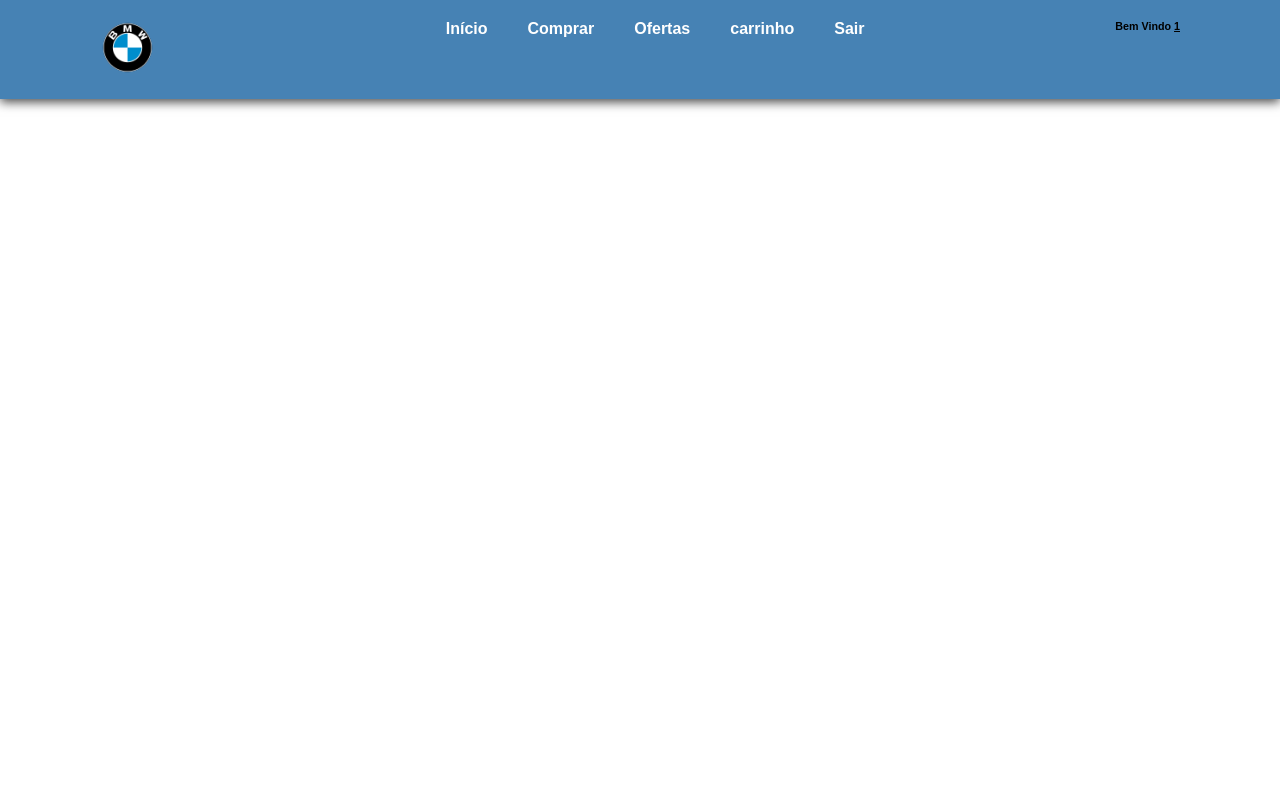
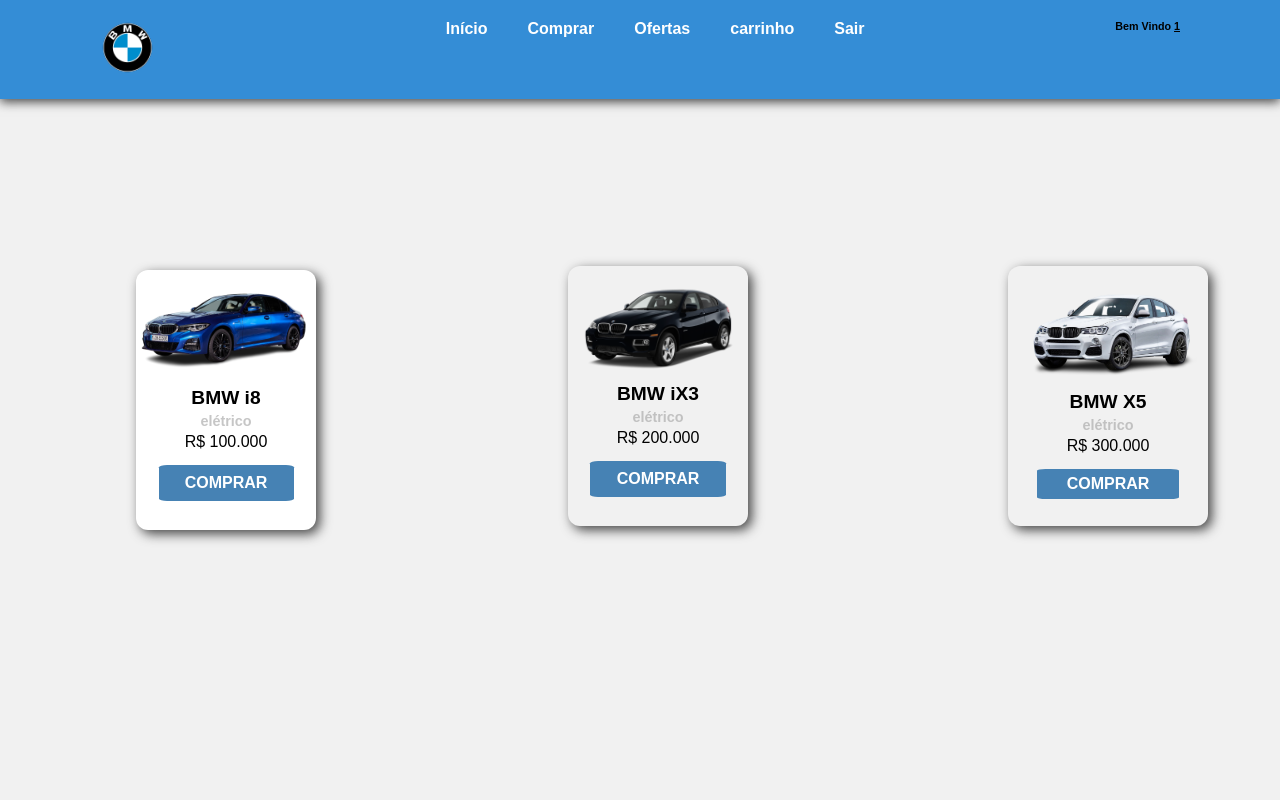
Before and after one commit to Rycksz/BMW---WEB-SITE, a PHP site: page /conta_usuario.php in a window 1280 px wide. Run offline with PHP 8.4, Linux system fonts and the light colour scheme; a user stored in the database is signed in.

Commit message:
adicionado os cards

```diff
--- a/api/conta_usuario.php
+++ b/api/conta_usuario.php
@@ -51,13 +51,62 @@
                     <li><a href="#">carrinho</a></li>
                     <li><a href="sair.php">Sair</a></li>
                 </ul>
+
             </div>
 
             <?php
 
-             echo "<h6>Bem Vindo <u>$logado</u></h6>";
+          echo "<h6>Bem Vindo <u>$logado</u></h6>";
 
 
-            ?>
+              ?>
+
+</header>
+<!--
+     <div class="content">
+            <div class="textbox">
+                <h2>ESCOLHA SUA BMW</h2>
+            </div> -->
+
+       <div class="card">
+        <div>
+            <h1>BMW i8</h1>
+            <h2>elétrico</h2>
+            <span>R$ 100.000</span>
+            <button> COMPRAR </button>
+        </div>
+
+        <div class="card2">
+        <div>
+            <h1>BMW iX3</h1>
+            <h2>elétrico</h2>
+            <span>R$ 200.000</span>
+            <button> COMPRAR </button>
+        </div>
+
+        <div class="card3">
+        <div>
+            <h1>BMW X5</h1>
+            <h2>elétrico</h2>
+            <span>R$ 300.000</span>
+            <button> COMPRAR </button>
+        </div>
+
+        <div class="imgbox">
+                <img src="img/bmw01.png"  class="bmw01">
+            </div>
+
+            <div class="img2">
+                <img src="img/bmw2.png"  class="bmw02">
+            </div>
+
+            <div class="img3">
+                <img src="img/bmw3.png"  class="bmw03">
+            </div>
+       </div>
+
+
+
+
 </body>
 </html>
--- a/api/style-sistema.css
+++ b/api/style-sistema.css
@@ -5,8 +5,8 @@
     margin: 0;
     padding: 0;
     box-sizing: border-box;
+    background: #348dd6;
     font-family: 'Poppins', sans-serif;
-    background: #4682B4;
 }
 
 section{
@@ -17,7 +17,7 @@
     display: flex;
     justify-content: space-between;
     align-items: center;
-    background:#ffffff;
+    background:#f1f1f1;
     transition: 0.5s;
 }
 
@@ -172,8 +142,203 @@
 
 .thumb li img {
     max-width: 90px;
+}   */
+
+
+.card{
+background-color: #ffffff;
+width: 180px;
+height: 260px;
+margin-left: 10%;
+border-radius: 12px;
+box-shadow: 4px 4px 12px #464646;
+
+
+}
+.card div{
+    display: flex;
+    background: none;
+    flex-direction: column;
+    justify-content: center;
+    align-items: center;
+    gap: 4px;
+    height: 130%;
 }
 
+.card h1{
+    font-size: 1.2rem;
+    background: none;
+    margin-top: 10px;
+}
+
+.card h2{
+    font-size: .9rem;
+    background: none;
+    color: #aaaa;
+}
+
+.card span{
+    background: none;
+}
+
+.card button {
+    background-color: #4682B4;
+    height: 36px;
+    border: none;
+    padding: 4px;
+    width: 75%;
+    color: #fff;
+    font-size: 1rem;
+    font-weight: bold;
+    border-radius: 6%;
+    cursor: pointer;
+    margin-top: 10px;
+
+
+}
+
+.card2{
+    background-color: #ffffff;
+    width: 180px;
+    height: 260px;
+    max-height: 260px;
+    margin-left: 240%;
+    margin-top: -190%;
+    border-radius: 12px;
+    box-shadow: 4px 4px 12px #464646;
+
+
+    }
+
+    .card2 div{
+        display: flex;
+        background: none;
+        flex-direction: column;
+        justify-content: center;
+        align-items: center;
+        gap: 4px;
+        height: 130%;
+    }
+
+    .card2 h1{
+        font-size: 1.2rem;
+        background: none;
+    }
+
+    .card2 h2{
+        font-size: .9rem;
+        background: none;
+        color: #aaaa;
+    }
+
+    .card2 span{
+        background: none;
+    }
+
+    .card2 button {
+        background-color: #4682B4;
+        height: 36px;
+        border: none;
+        padding: 4px;
+        width: 150%;
+        color: #fff;
+        font-size: 1rem;
+        font-weight: bold;
+        border-radius: 6%;
+        cursor: pointer;
+
+
+    }
+
+    .card3{
+        background-color: #ffffff;
+        width: 200px;
+        max-height: 260px;
+        margin-left: 500%;
+        margin-top: -190%;
+        border-radius: 12px;
+        box-shadow: 4px 4px 12px #464646;
+
+
+        }
+
+        .card3 div{
+            display: flex;
+            background: none;
+            flex-direction: column;
+            justify-content: center;
+            align-items: center;
+            gap: 4px;
+            height: 130%;
+            margin-top: -150%;
+        }
+
+        .card3 h1{
+            font-size: 1.2rem;
+            background: none;
+            margin-top: 520%;
+        }
+
+        .card3 h2{
+            font-size: .9rem;
+            background: none;
+            color: #aaaa;
+        }
+
+        .card3 span{
+            background: none;
+        }
+
+        .card3 button {
+            background-color: #4682B4;
+            border: none;
+            padding: 6px;
+            width: 150%;
+            color: #fff;
+            font-size: 1rem;
+            font-weight: bold;
+            border-radius: 6%;
+            cursor: pointer;
+
+
+        }
+
+.card .imgbox{
+    width: 60px;
+    display: flex;
+    padding-right: 50px;
+    height: 10%;
+    margin-left: -860%;
+    margin-top: -10%;
+    justify-content: flex-end;
+    background: none;
+}
+
+.card .imgbox img{
+    max-width: 200px;
+    background: none;
+
+
+}
+
+.card .img2 img{
+    max-width: 150px;
+    margin-left: -600%;
+    margin-top: 150px;
+    background: none;
+}
+
+.card .img3 img{
+    max-width: 170px;
+    margin-left: 5%;
+    margin-top: 80px;
+    background: none;
+
+}
+
+.card  button:hover{
+    background-color: rgb(56, 86, 253);
+}
 
 .mobile-menu-icon{
     display: none;
```
Also changed, not shown: other parts of api/style-sistema.css (+11 -56 lines).
